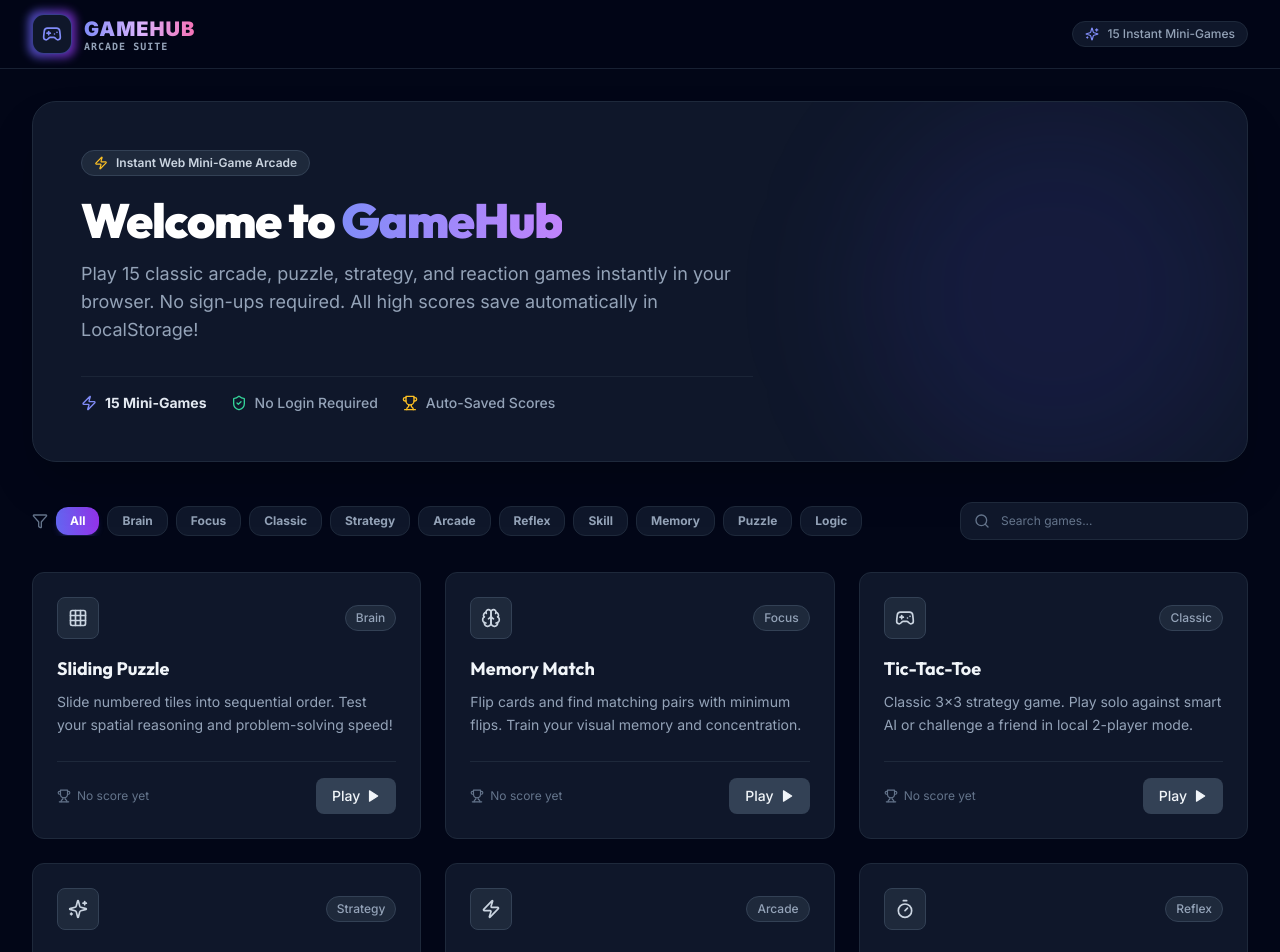
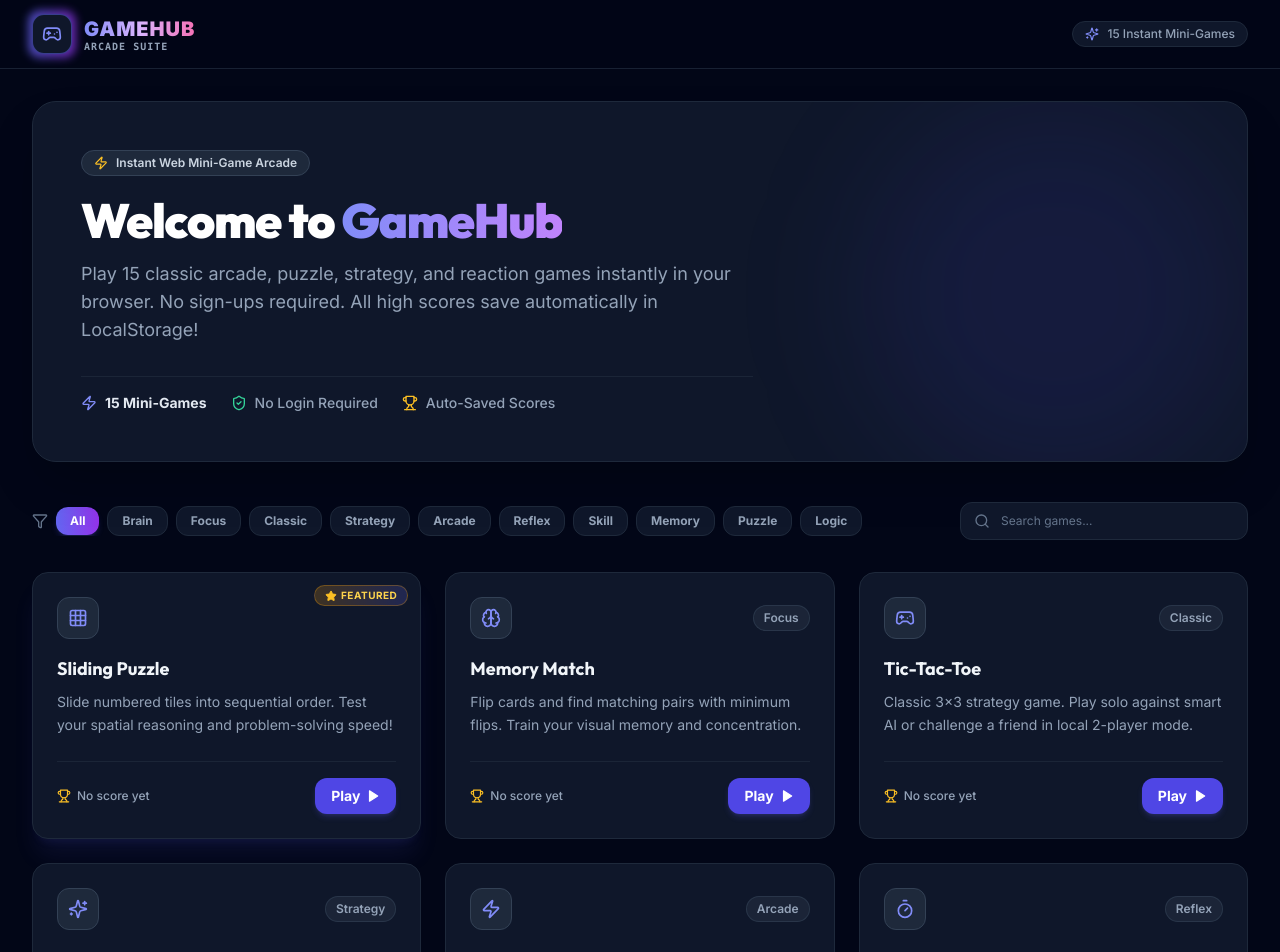
Before and after one commit to Adeshrawas/GameHub, a React (Vite) app: page / in a window 1280 px wide. Shown: the top 952 px of the page. Built offline with nearby package versions, Linux system fonts and the light colour scheme.

Commit message:
UI: Add featured game spotlight badges and polished card elevation

```diff
--- a/src/components/Hub/GameCard.jsx
+++ b/src/components/Hub/GameCard.jsx
@@ -1,6 +1,6 @@
 import React, { useState, useEffect } from 'react';
 import { Link } from 'react-router-dom';
-import { Play, Trophy, Grid, Brain, Gamepad2, Sparkles, Zap, Timer, Target, Scissors, Keyboard, Bomb, Eye, Hash, CircleDot } from 'lucide-react';
+import { Play, Trophy, Grid, Brain, Gamepad2, Sparkles, Zap, Timer, Target, Scissors, Keyboard, Bomb, Eye, Hash, CircleDot, Star } from 'lucide-react';
 
 const ICON_MAP = { Grid, Brain, Gamepad2, Sparkles, Zap, Timer, Target, Scissors, Keyboard, Bomb, Eye, Hash, CircleDot };
 
@@ -18,19 +18,31 @@ export default function GameCard({ game }) {
   const IconComponent = ICON_MAP[game.iconName] || Gamepad2;
 
   return (
-    <div className="game-card rounded-xl p-6 flex flex-col justify-between">
+    <div className={`game-card rounded-2xl p-6 flex flex-col justify-between relative overflow-hidden transition-transform duration-200 hover:-translate-y-1 ${
+      game.isFeatured ? 'border border-indigo-500/40 bg-slate-900/90 shadow-xl shadow-indigo-500/10' : ''
+    }`}>
+      {/* Featured Ribbon Badge */}
+      {game.isFeatured && (
+        <div className="absolute top-3 right-3 flex items-center gap-1 px-2.5 py-0.5 rounded-full bg-gradient-to-r from-amber-500/20 to-indigo-500/20 border border-amber-500/30 text-amber-300 text-[10px] font-bold uppercase tracking-wider">
+          <Star className="w-3 h-3 text-amber-400 fill-amber-400" />
+          <span>Featured</span>
+        </div>
+      )}
+
       {/* Header */}
       <div>
         <div className="flex items-center justify-between mb-4">
-          <div className="p-2.5 rounded-lg bg-slate-800 border border-slate-700">
-            <IconComponent className="w-5 h-5 text-slate-300" />
+          <div className="p-2.5 rounded-xl bg-slate-800 border border-slate-700">
+            <IconComponent className="w-5 h-5 text-indigo-400" />
           </div>
-          <span className="px-2.5 py-1 rounded-full text-xs font-medium bg-slate-800 text-slate-400 border border-slate-700">
-            {game.category}
-          </span>
+          {!game.isFeatured && (
+            <span className="px-2.5 py-1 rounded-full text-xs font-semibold bg-slate-800/80 text-slate-400 border border-slate-700/60">
+              {game.category}
+            </span>
+          )}
         </div>
 
-        <h3 className="text-lg font-bold text-slate-100 mb-2">
+        <h3 className="text-lg font-bold text-slate-100 mb-2 flex items-center gap-2">
           {game.name}
         </h3>
 
@@ -40,15 +52,15 @@ export default function GameCard({ game }) {
       </div>
 
       {/* Footer */}
-      <div className="pt-4 border-t border-slate-800 flex items-center justify-between">
-        <div className="flex items-center space-x-1.5 text-xs text-slate-500">
-          <Trophy className="w-3.5 h-3.5 text-slate-500" />
-          <span>{highScore !== null ? game.scoreFormat(highScore) : 'No score yet'}</span>
+      <div className="pt-4 border-t border-slate-800/80 flex items-center justify-between">
+        <div className="flex items-center space-x-1.5 text-xs text-slate-400">
+          <Trophy className="w-3.5 h-3.5 text-amber-400" />
+          <span className="font-medium">{highScore !== null ? game.scoreFormat(highScore) : 'No score yet'}</span>
         </div>
 
         <Link
           to={game.path}
-          className="inline-flex items-center space-x-1.5 px-4 py-2 rounded-lg bg-slate-700 hover:bg-slate-600 text-slate-100 font-medium text-sm transition-colors duration-150"
+          className="inline-flex items-center space-x-1.5 px-4 py-2 rounded-xl bg-indigo-600 hover:bg-indigo-500 text-white font-bold text-sm transition-all duration-150 shadow-md shadow-indigo-500/20 hover:shadow-indigo-500/30"
         >
           <span>Play</span>
           <Play className="w-3.5 h-3.5 fill-current" />
--- a/src/data/gamesList.js
+++ b/src/data/gamesList.js
@@ -14,7 +14,8 @@ export const gamesList = [
     neonTopBar: 'from-emerald-400 to-teal-500',
     storageKey: 'puzzle_highscore',
     scoreFormat: (score) => score ? `${score} moves` : 'No score yet',
-    iconName: 'Grid'
+    iconName: 'Grid',
+    isFeatured: true
   },
   {
     id: 'memory',
@@ -229,7 +230,8 @@ export const gamesList = [
         return 'No games played';
       }
     },
-    iconName: 'CircleDot'
+    iconName: 'CircleDot',
+    isFeatured: true
   },
   {
     id: 'wordscramble',
```
